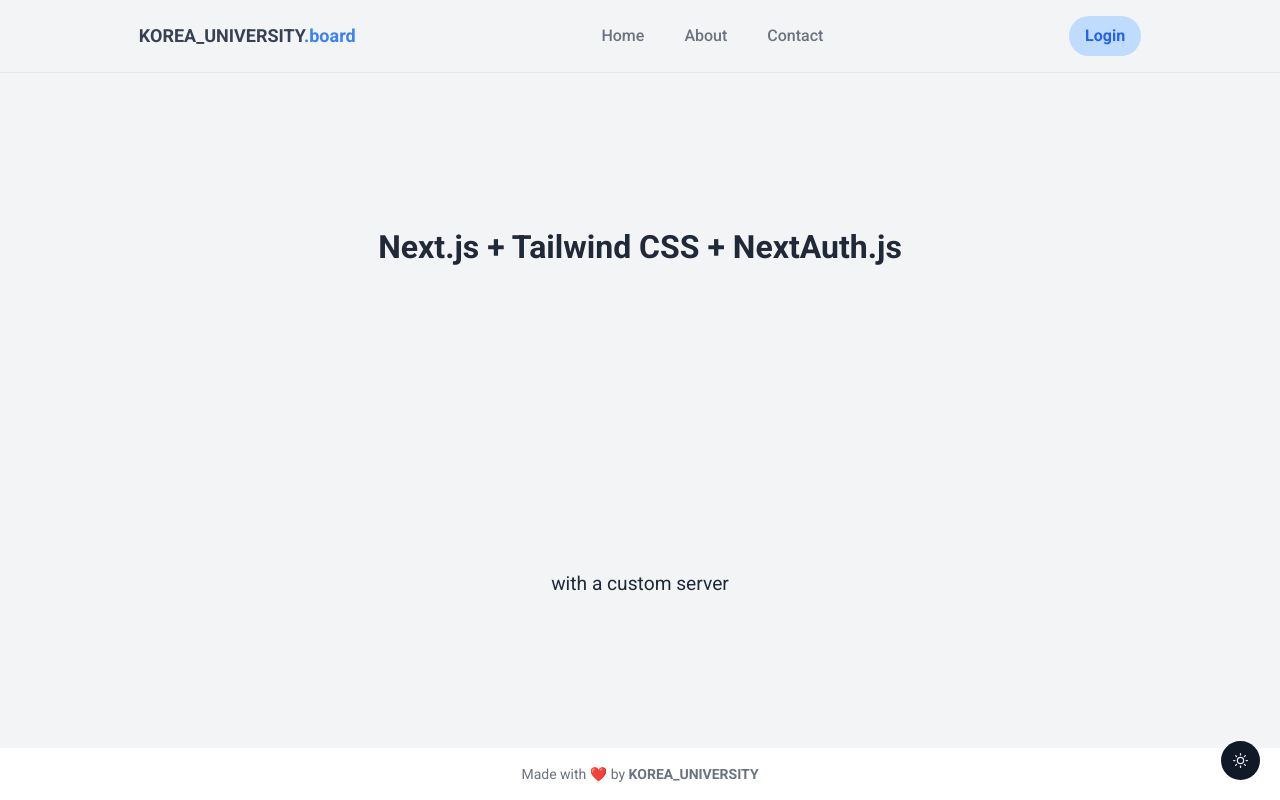
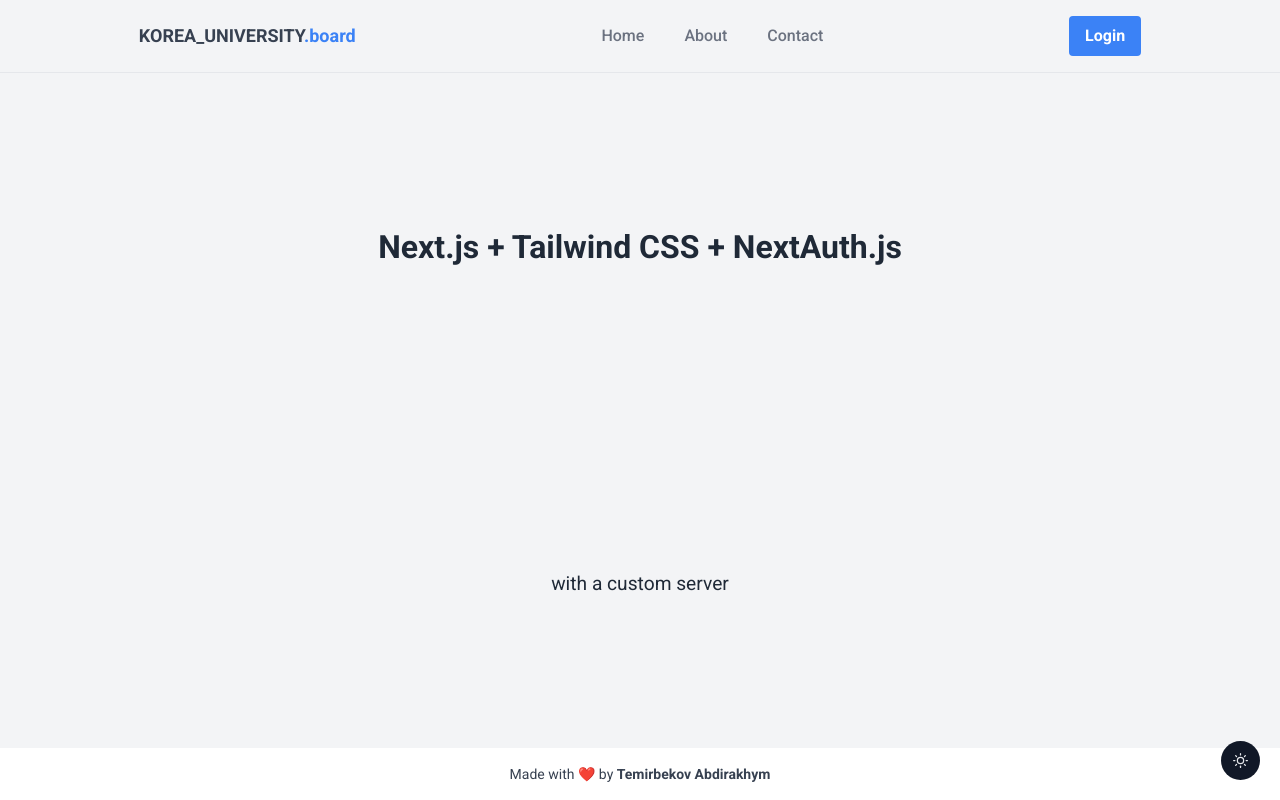
Before and after one commit to unstoppab1e/noticeboard-for-foreign-students, a Next.js app: page / in a window 1280 px wide. Built offline with nearby package versions, Linux system fonts and the light colour scheme.

Commit message:
feat: added not-found page

```diff
--- /dev/null
+++ b/app/not-found.tsx
@@ -0,0 +1,17 @@
+import Link from 'next/link';
+
+export default function NotFound() {
+  return (
+    <div className='h-screen w-screen bg-gray-100 flex flex-col justify-center items-center dark:font-white'>
+      <h1 className='text-5xl font-bold text-red-600'>404</h1>
+      <h2 className='text-4xl mb-6'>Oops! Page not found.</h2>
+      <p className='text-lg mb-6'>Could not find requested resource</p>
+      <Link
+        href='/'
+        className='px-4 py-2 bg-blue-500 text-white rounded hover:bg-blue-700 transition-colors duration-300'
+      >
+        Return Home
+      </Link>
+    </div>
+  );
+}
--- a/components/Footer/Footer.tsx
+++ b/components/Footer/Footer.tsx
@@ -1,10 +1,10 @@
 const Footer: React.FC = () => {
   return (
-    <footer className='w-full bg-white dark:bg-gray-700 text-gray-500 text-center py-4'>
+    <footer className='w-full bg-white text-gray-700 dark:bg-gray-700 dark:text-gray-200 text-center py-4'>
       <p className='text-sm'>
         Made with ❤️ by{' '}
         <a href='/' className='font-bold hover:underline'>
-          KOREA_UNIVERSITY
+          Temirbekov Abdirakhym
         </a>
       </p>
     </footer>
--- a/components/Headers/Header.tsx
+++ b/components/Headers/Header.tsx
@@ -4,7 +4,7 @@ import Link from 'next/link';
 const Header: React.FC = () => {
   const [isOpen, setIsOpen] = React.useState(false);
   return (
-    <nav>
+    <nav className='w-full'>
       <div className='hidden lg:block border-b font-roboco dark:bg-gray-700 dark:border-b dark:border-gray-500'>
         <div className='w-screen justify-around items-center flex p-4'>
           <div>
@@ -32,7 +32,7 @@ const Header: React.FC = () => {
           <div className='text-blue-600 dark:text-[#ffa116]'>
             <Link
               href='/login'
-              className='rounded-full px-4 py-2 font-semibold bg-blue-200 dark:bg-[#ffa1161f] dark:bg-opacity-10 hover:bg-blue-300  animate-smooth flex items-center group'
+              className=' px-4 py-2 bg-blue-500 text-white rounded hover:bg-blue-700 transition-colors duration-300 font-semibold dark:bg-[#ffa1161f] dark:bg-opacity-10  animate-smooth flex items-center group'
             >
               Login
             </Link>
@@ -40,9 +40,12 @@ const Header: React.FC = () => {
         </div>
       </div>
       <div className='block lg:hidden'>
-        <div className='p-7'>
-          <div className='flex justify-between items-center'>
-            <Link href='/'>KOREA_UNIVERSITY</Link>
+        <div className='px-2 py-'>
+          <div className='flex justify-around items-center'>
+            <Link href='/' className='font-bold dark:text-white'>
+              KOREA_UNIVERSITY
+              <span className='text-gray-700 dark:text-blue-500'>.board</span>
+            </Link>
             <button
               onClick={() => setIsOpen(!isOpen)}
               className='text-gray-500 dark:text-gray-400'
```
